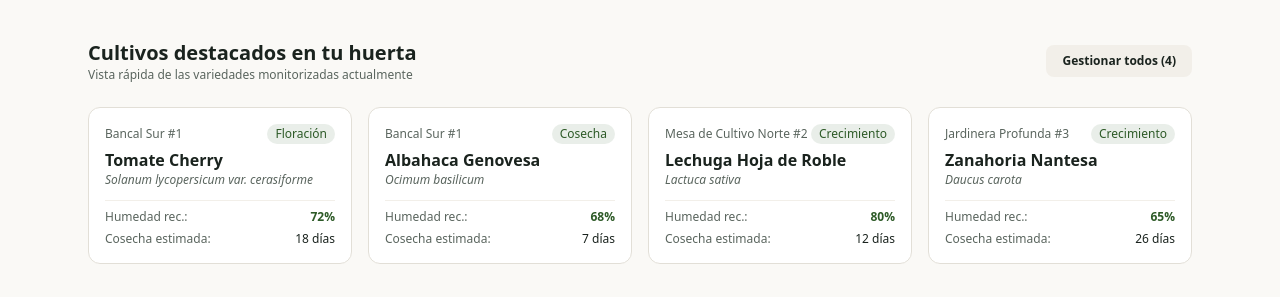
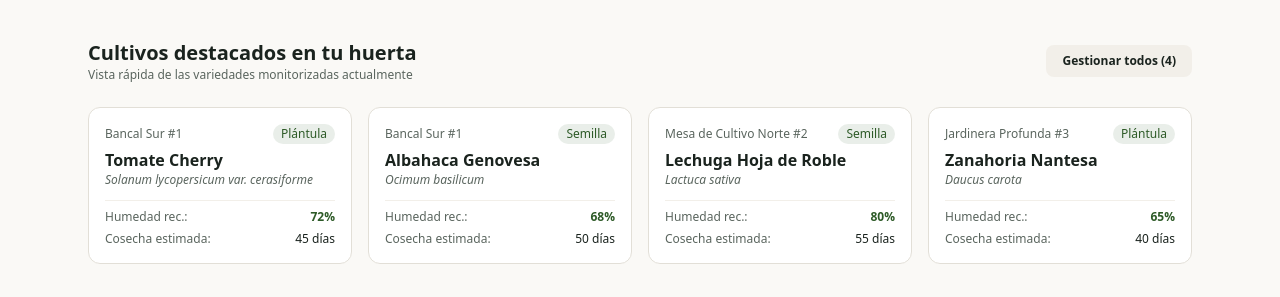
Before and after one commit to RedbrickSeven8/mi-huerta-casera-web-app, a React (Vite) app: page / in a window 1280 px wide. Shown: the part 1100-1397 px from the top of the page. Built offline with nearby package versions, Linux system fonts and the light colour scheme.

Commit message:
feat: eliminacion de registros de bitacora y transicion automatica de etapas fenologicas

```diff
--- a/src/App.tsx
+++ b/src/App.tsx
@@ -2,7 +2,7 @@ import { useState, useEffect } from 'react';
 import type { CropItem, CropStage, CropLogEntry, GardenTask, PageRoute } from './types/huerta';
 import { loadCrops, saveCrops, loadTasks, saveTasks, fetchRemoteGardenData } from './services/huertaStorage';
 import { updatePageTitle } from './services/seoManager';
-import { getDaysToHarvestForCrop } from './data/cropsDatabase';
+import { getDaysToHarvestForCrop, calculateAutomaticStage } from './data/cropsDatabase';
 import { getUser, type UserProfile } from './services/authService';
 import { Header } from './components/Header';
 import { Breadcrumbs } from './components/Breadcrumbs';
@@ -54,10 +54,50 @@ const getCurrentTimeString = () => {
   return d.toLocaleTimeString('es-ES', { hour: '2-digit', minute: '2-digit' });
 };
 
+function getSynchronizedInitialCrops(): CropItem[] {
+  const initial = loadCrops();
+  const today = getTodayString();
+  const nowTime = getCurrentTimeString();
+  let hasChanged = false;
+
+  const synchronized = initial.map((c) => {
+    if (!c.plantedDate) return c;
+    const { stage: autoStage, daysToHarvest: autoDays } = calculateAutomaticStage(
+      c.name,
+      c.variety,
+      c.plantedDate
+    );
+    if (autoStage !== c.stage) {
+      hasChanged = true;
+      const autoLogEntry: CropLogEntry = {
+        id: 'log-auto-' + Date.now() + '-' + Math.random().toString(36).substring(2, 5),
+        type: 'Cambio de etapa',
+        title: `Transición automática a: ${autoStage}`,
+        date: today,
+        time: nowTime,
+        notes: `Cambio de etapa automatizado por calendario astronómico y agronómico (desde etapa ${c.stage}). Días restantes: ${autoDays}.`
+      };
+      const currentLogs = c.log || [];
+      return {
+        ...c,
+        stage: autoStage,
+        daysToHarvest: autoDays,
+        log: [autoLogEntry, ...currentLogs]
+      };
+    }
+    return c;
+  });
+
+  if (hasChanged) {
+    saveCrops(synchronized);
+  }
+  return synchronized;
+}
+
 export function App() {
   const [currentRoute, setCurrentRoute] = useState<PageRoute>(resolveInitialRoute);
   const [user, setUser] = useState<UserProfile | null>(() => getUser());
-  const [crops, setCrops] = useState<CropItem[]>(() => loadCrops());
+  const [crops, setCrops] = useState<CropItem[]>(() => getSynchronizedInitialCrops());
   const [tasks, setTasks] = useState<GardenTask[]>(() => loadTasks());
 
   useEffect(() => {
@@ -190,6 +230,20 @@ export function App() {
     saveCrops(updated);
   };
 
+  // Delete log entry from a crop
+  const handleDeleteLogEntry = (cropId: string, logId: string) => {
+    const updated = crops.map((c) => {
+      if (c.id !== cropId) return c;
+      const filteredLog = (c.log || []).filter((l) => l.id !== logId);
+      return {
+        ...c,
+        log: filteredLog
+      };
+    });
+    setCrops(updated);
+    saveCrops(updated);
+  };
+
   // Toggle task: when marked as completed, record into the crop's bitácora!
   const handleToggleTask = (taskId: string) => {
     const targetTask = tasks.find((t) => t.id === taskId);
@@ -275,6 +329,7 @@ export function App() {
             onAdvanceStage={handleAdvanceStage}
             onDeleteCrop={handleDeleteCrop}
             onAddLogEntry={handleAddLogEntry}
+            onDeleteLogEntry={handleDeleteLogEntry}
             onNavigate={handleNavigate}
             user={user}
             onAuthChange={handleAuthChange}
--- a/src/components/CropLogModal.tsx
+++ b/src/components/CropLogModal.tsx
@@ -9,7 +9,8 @@ import {
   CalendarCheck,
   Plus,
   BookOpen,
-  ArrowRight
+  ArrowRight,
+  Trash2
 } from 'lucide-react';
 import type { CropItem, CropLogEntry, LogEntryType } from '../types/huerta';
 
@@ -17,6 +18,7 @@ interface CropLogModalProps {
   crop: CropItem;
   onClose: () => void;
   onAddLogEntry: (cropId: string, entry: Omit<CropLogEntry, 'id'>) => void;
+  onDeleteLogEntry: (cropId: string, logId: string) => void;
 }
 
 const getTodayString = () => {
@@ -74,7 +76,12 @@ const getLogBadgeStyle = (type: LogEntryType) => {
   }
 };
 
-export const CropLogModal: React.FC<CropLogModalProps> = ({ crop, onClose, onAddLogEntry }) => {
+export const CropLogModal: React.FC<CropLogModalProps> = ({
+  crop,
+  onClose,
+  onAddLogEntry,
+  onDeleteLogEntry
+}) => {
   const [showAddForm, setShowAddForm] = useState(false);
   const [entryType, setEntryType] = useState<LogEntryType>('Riego');
   const [title, setTitle] = useState('');
@@ -231,7 +238,7 @@ export const CropLogModal: React.FC<CropLogModalProps> = ({ crop, onClose, onAdd
           </form>
         )}
 
-        {/* Timeline Log List */}
+        {/* Timeline Log List with Delete Option */}
         <div className="flex-1 overflow-y-auto pr-1 space-y-3">
           {logs.length === 0 ? (
             <div className="text-center py-10 text-[#5A655E] space-y-2">
@@ -242,7 +249,7 @@ export const CropLogModal: React.FC<CropLogModalProps> = ({ crop, onClose, onAdd
             logs.map((entry) => (
               <div
                 key={entry.id}
-                className="p-3.5 rounded-xl border border-[#E2DFD7] bg-[#FAF9F6] flex items-start gap-3 hover:border-[#D5E0D3] transition-colors"
+                className="p-3.5 rounded-xl border border-[#E2DFD7] bg-[#FAF9F6] flex items-start gap-3 hover:border-[#D5E0D3] transition-colors group"
               >
                 <div
                   className={`w-8 h-8 rounded-lg flex items-center justify-center shrink-0 border ${getLogBadgeStyle(
@@ -257,9 +264,20 @@ export const CropLogModal: React.FC<CropLogModalProps> = ({ crop, onClose, onAdd
                     <span className="text-xs font-bold text-[#1A231E]">
                       {entry.title}
                     </span>
-                    <span className="text-[11px] text-[#5A655E] flex items-center gap-1">
-                      {entry.date} {entry.time ? `· ${entry.time}` : ''}
-                    </span>
+                    <div className="flex items-center gap-2">
+                      <span className="text-[11px] text-[#5A655E] flex items-center gap-1">
+                        {entry.date} {entry.time ? `· ${entry.time}` : ''}
+                      </span>
+                      <button
+                        type="button"
+                        onClick={() => onDeleteLogEntry(crop.id, entry.id)}
+                        title="Eliminar este registro de la bitácora"
+                        aria-label={`Eliminar registro ${entry.title}`}
+                        className="p-1 text-gray-400 hover:text-red-700 hover:bg-red-50 rounded transition-colors cursor-pointer"
+                      >
+                        <Trash2 className="w-3.5 h-3.5" />
+                      </button>
+                    </div>
                   </div>
 
                   <div className="flex items-center gap-2 mt-1">
--- a/src/data/cropsDatabase.ts
+++ b/src/data/cropsDatabase.ts
@@ -264,3 +264,60 @@ export function getDaysToHarvestForCrop(cropName: string, varietyName: string, s
   };
   return defaults[stage];
 }
+
+export function calculateAutomaticStage(
+  cropName: string,
+  varietyName: string,
+  plantedDateStr: string
+): { stage: CropStage; daysToHarvest: number } {
+  // Parse planted date
+  const plantedParts = plantedDateStr.split('-').map(Number);
+  const planted = new Date(plantedParts[0], (plantedParts[1] || 1) - 1, plantedParts[2] || 1);
+  const now = new Date();
+  // Strip time for exact day difference
+  const todayUtc = new Date(now.getFullYear(), now.getMonth(), now.getDate());
+  const plantedUtc = new Date(planted.getFullYear(), planted.getMonth(), planted.getDate());
+  const diffTime = todayUtc.getTime() - plantedUtc.getTime();
+  const daysPassed = Math.max(0, Math.floor(diffTime / (1000 * 60 * 60 * 24)));
+
+  const category = CROPS_DATABASE.find(
+    (c) => c.cropName.toLowerCase() === cropName.toLowerCase()
+  );
+  const variety = category?.varieties.find(
+    (v) => v.varietyName.toLowerCase() === varietyName.toLowerCase()
+  ) || category?.varieties[0];
+
+  const totalSeedDays = variety?.stageDaysToHarvest.Semilla ?? 65;
+  const daysPlántula = variety?.stageDaysToHarvest.Plántula ?? 45;
+  const daysCrecimiento = variety?.stageDaysToHarvest.Crecimiento ?? 25;
+  const daysFloracion = variety?.stageDaysToHarvest.Floración ?? 10;
+
+  // Cumulative intervals from planting date:
+  // Semilla: 0 to (totalSeedDays - daysPlántula)
+  // Plántula: up to (totalSeedDays - daysCrecimiento)
+  // Crecimiento: up to (totalSeedDays - daysFloracion)
+  // Floración: up to totalSeedDays
+  // Cosecha: >= totalSeedDays
+  const thresholdSemilla = Math.max(1, totalSeedDays - daysPlántula);
+  const thresholdPlántula = Math.max(thresholdSemilla + 1, totalSeedDays - daysCrecimiento);
+  const thresholdCrecimiento = Math.max(thresholdPlántula + 1, totalSeedDays - daysFloracion);
+  const thresholdFloracion = Math.max(thresholdCrecimiento + 1, totalSeedDays);
+
+  let stage: CropStage = 'Semilla';
+  let daysToHarvest = Math.max(0, totalSeedDays - daysPassed);
+
+  if (daysPassed >= thresholdFloracion) {
+    stage = 'Cosecha';
+    daysToHarvest = 0;
+  } else if (daysPassed >= thresholdCrecimiento) {
+    stage = 'Floración';
+  } else if (daysPassed >= thresholdPlántula) {
+    stage = 'Crecimiento';
+  } else if (daysPassed >= thresholdSemilla) {
+    stage = 'Plántula';
+  } else {
+    stage = 'Semilla';
+  }
+
+  return { stage, daysToHarvest };
+}
--- a/src/pages/DashboardPage.tsx
+++ b/src/pages/DashboardPage.tsx
@@ -24,6 +24,7 @@ interface DashboardPageProps {
   onAdvanceStage: (cropId: string) => void;
   onDeleteCrop: (cropId: string) => void;
   onAddLogEntry: (cropId: string, entry: Omit<CropLogEntry, 'id'>) => void;
+  onDeleteLogEntry: (cropId: string, logId: string) => void;
   onNavigate: (route: PageRoute) => void;
   user: UserProfile | null;
   onAuthChange: (user: UserProfile | null) => void;
@@ -37,6 +38,7 @@ export const DashboardPage: React.FC<DashboardPageProps> = ({
   onAdvanceStage,
   onDeleteCrop,
   onAddLogEntry,
+  onDeleteLogEntry,
   onNavigate,
   user,
   onAuthChange
@@ -450,6 +452,7 @@ export const DashboardPage: React.FC<DashboardPageProps> = ({
           crop={crops.find((c) => c.id === activeLogCrop.id) || activeLogCrop}
           onClose={() => setActiveLogCrop(null)}
           onAddLogEntry={onAddLogEntry}
+          onDeleteLogEntry={onDeleteLogEntry}
         />
       )}
     </div>
```
